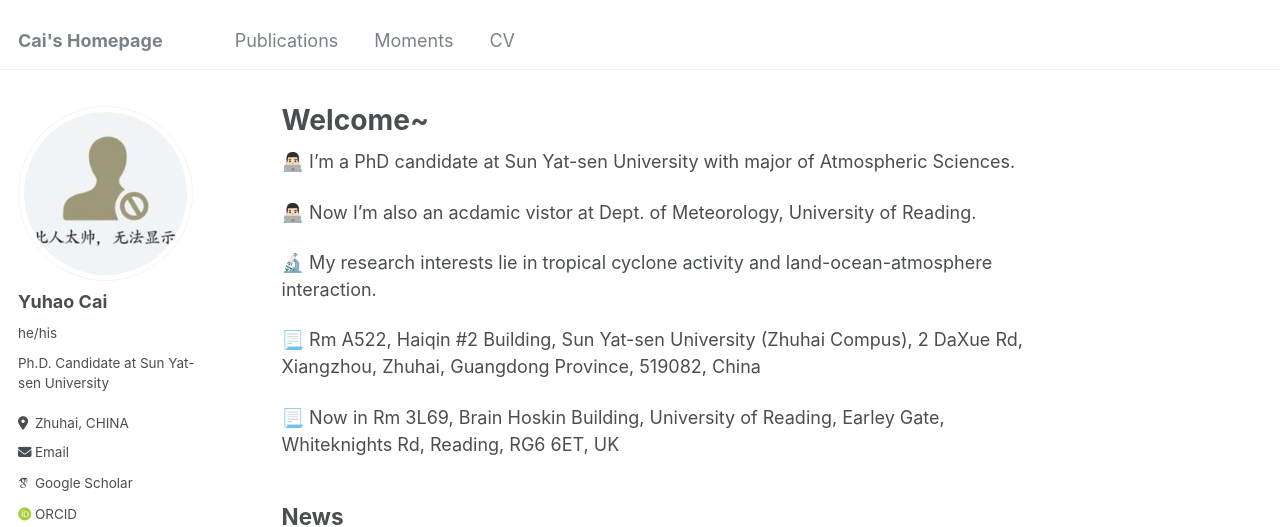
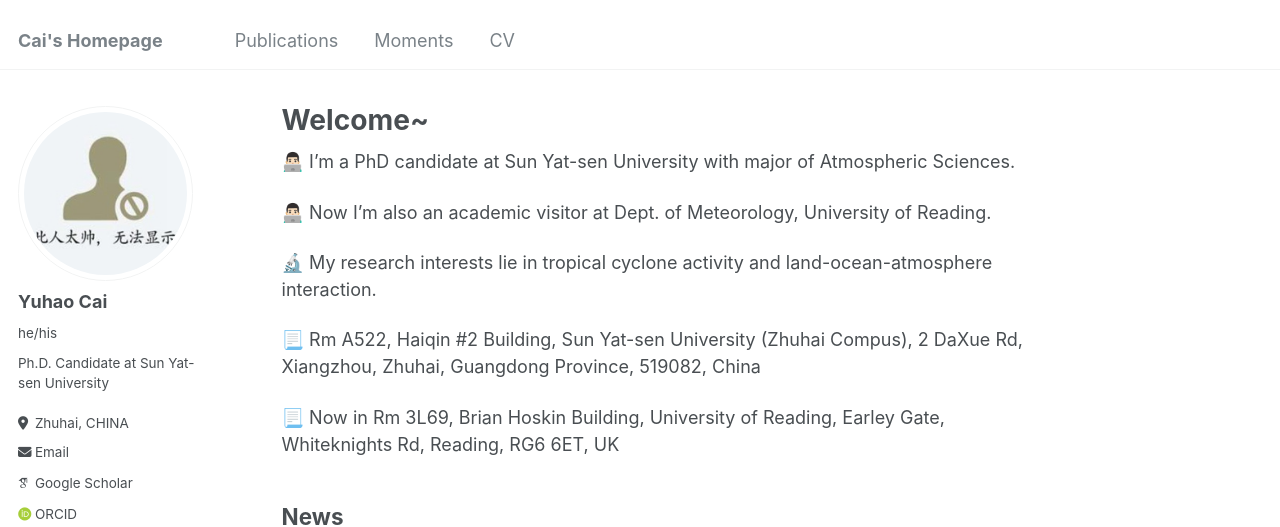
Before and after one commit to caiyh63/caiyh63.github.io, a Jekyll site: the page built from _pages/about.md, in a window 1280 px wide and 900 px high. Shown: the top 527 px of the window. Built offline with Jekyll 4.4.1, drawn with Linux system fonts in a browser that asks for light colours; some web fonts are replaced; some of the changed text lies outside the part shown.

Commit message:
Update about.md

```diff
--- a/_pages/about.md
+++ b/_pages/about.md
@@ -9,13 +9,13 @@ redirect_from:
 
 👨🏻‍💻 I’m a PhD candidate at Sun Yat-sen University with major of Atmospheric Sciences. <br>
 
-👨🏻‍💻 Now I'm also an acdamic vistor at Dept. of Meteorology, University of Reading.
+👨🏻‍💻 Now I'm also an academic visitor at Dept. of Meteorology, University of Reading.
 
 🔬 My research interests lie in tropical cyclone activity and land-ocean-atmosphere interaction.
 
 📃 Rm A522, Haiqin #2 Building, Sun Yat-sen University (Zhuhai Compus), 2 DaXue Rd, Xiangzhou, Zhuhai, Guangdong Province, 519082, China <br>
 
-📃 Now in Rm 3L69, Brain Hoskin Building, University of Reading, Earley Gate, Whiteknights Rd, Reading, RG6 6ET, UK
+📃 Now in Rm 3L69, Brian Hoskin Building, University of Reading, Earley Gate, Whiteknights Rd, Reading, RG6 6ET, UK
 
 
 ## News
```
Also changed, not shown: other parts of _pages/about.md (+2 -2 lines).
